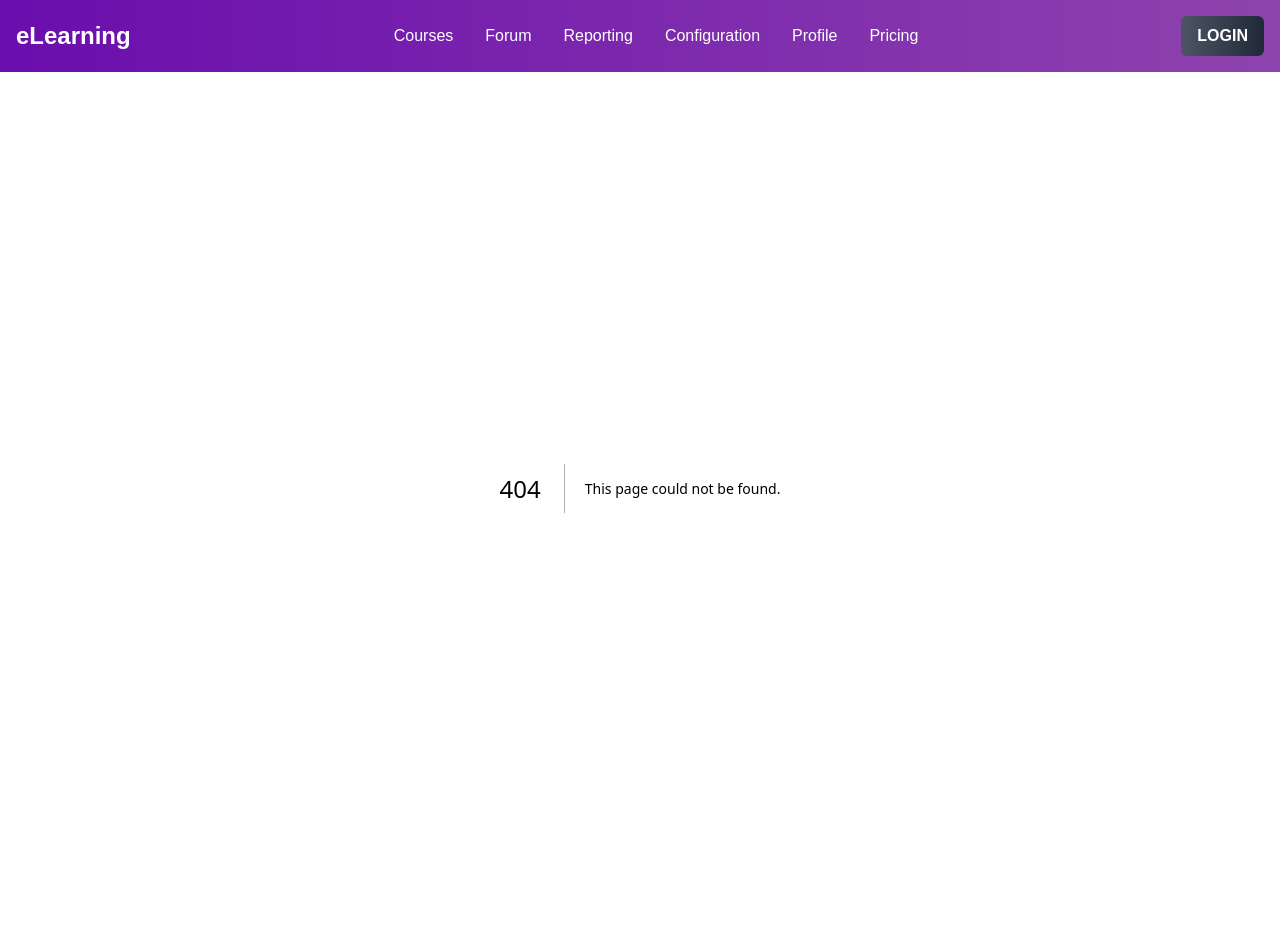
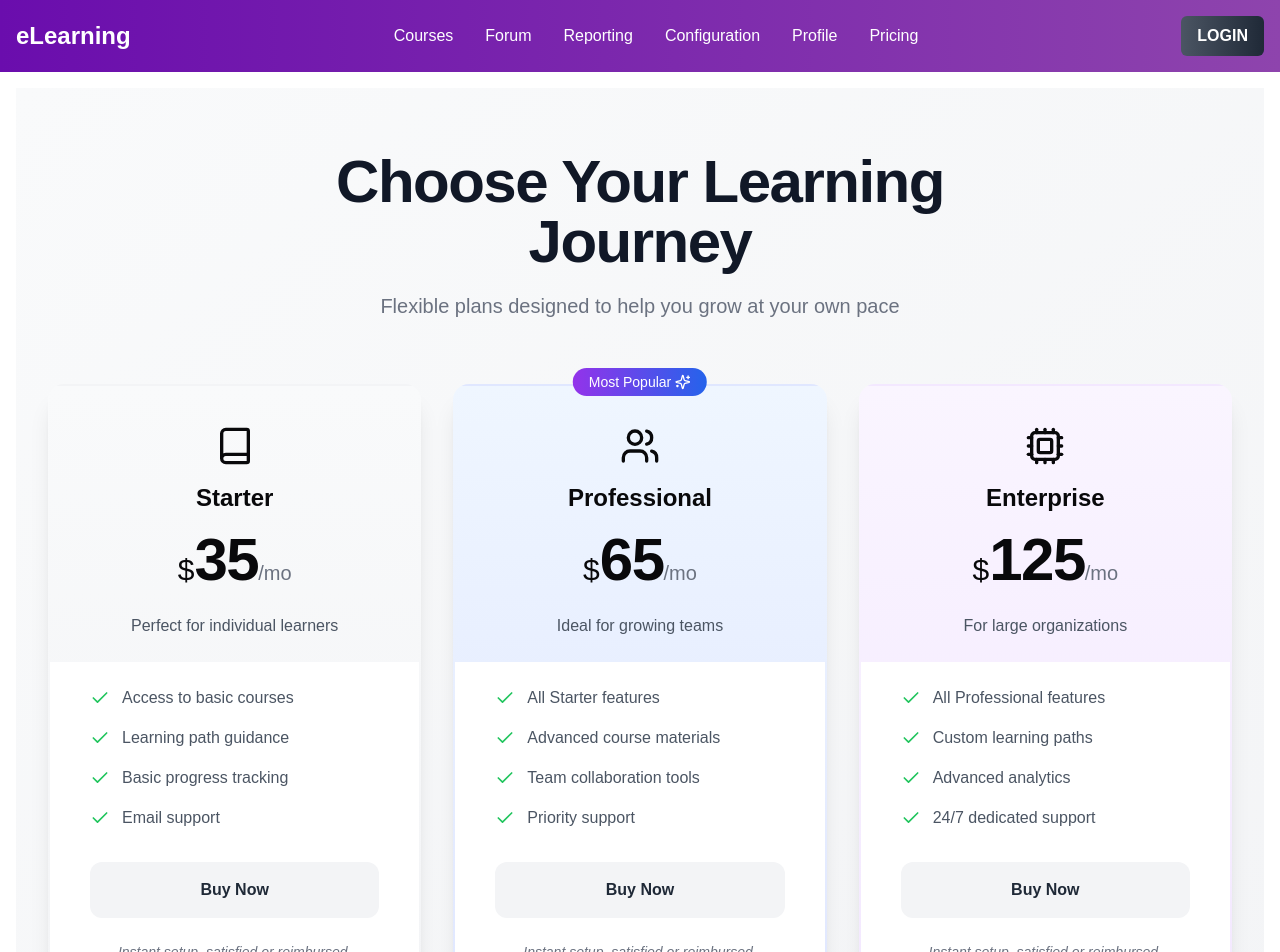
Before and after one commit to VishaL6i9/NextJS-LMS_Sigmat, a Next.js app: page /pricing in a window 1280 px wide. Before the commit this address had no page. Shown: the top 952 px of the page. Before the commit the page ends 904 px from the top, so only its background shows below. Built offline with nearby package versions, Linux system fonts and the light colour scheme.

Commit message:
Added Billing And Pricing Page

```diff
--- /dev/null
+++ b/app/(navbar)/pricing/page.tsx
@@ -0,0 +1,151 @@
+"use client";
+import React, { useState } from 'react';
+import { Check, Sparkles, Book, Users, Cpu } from 'lucide-react';
+
+const PricingCard = ({
+  tier,
+  price,
+  features,
+  bgColor,
+  description,
+  icon: Icon,
+  isPopular
+}: {
+  tier: string;
+  price: number;
+  features: string[];
+  bgColor: string;
+  description: string;
+  icon: React.ElementType;
+  isPopular?: boolean;
+}) => {
+  const [isHovered, setIsHovered] = useState(false);
+
+  return (
+    <div
+      className={`relative transform transition-all duration-300 ease-in-out ${
+        isHovered ? 'scale-105' : ''
+      } ${isPopular ? 'lg:-mt-4' : ''}`}
+      onMouseEnter={() => setIsHovered(true)}
+      onMouseLeave={() => setIsHovered(false)}
+    >
+      {isPopular && (
+        <div className="absolute -top-4 left-1/2 transform -translate-x-1/2">
+          <div className="bg-gradient-to-r from-purple-600 to-blue-600 text-white px-4 py-1 rounded-full text-sm font-medium flex items-center">
+            Most Popular <Sparkles className="w-4 h-4 ml-1" />
+          </div>
+        </div>
+      )}
+      <div className={`flex flex-col rounded-2xl shadow-xl overflow-hidden ${bgColor} border-2 border-transparent transition-all duration-300 ${isHovered ? 'border-indigo-500' : ''}`}>
+        <div className="px-6 py-8 sm:p-10 sm:pb-6">
+          <div className="flex items-center justify-center mb-4">
+            <Icon className={`w-10 h-10 ${isHovered ? 'animate-bounce' : ''}`} />
+          </div>
+          <h3 className="text-2xl font-bold text-center mb-4">{tier}</h3>
+          <div className="flex justify-center items-baseline">
+            <span className="text-3xl font-medium">$</span>
+            <span className="text-6xl font-extrabold tracking-tight">{price}</span>
+            <span className="text-xl font-medium text-gray-500">/mo</span>
+          </div>
+          <div className="mt-6 text-center text-gray-600 font-medium">{description}</div>
+        </div>
+        <div className="flex-1 px-6 pt-6 pb-8 bg-white sm:p-10 sm:pt-6">
+          <ul className="space-y-4">
+            {features.map((feature, index) => (
+              <li key={index} className="flex items-center space-x-3 text-gray-600">
+                <Check className="flex-shrink-0 w-5 h-5 text-green-500" />
+                <span className="text-base">{feature}</span>
+              </li>
+            ))}
+          </ul>
+          <div className="mt-8">
+            <button
+              className={`w-full px-6 py-4 text-center rounded-xl font-semibold transition-all duration-300 ${
+                isHovered
+                  ? 'bg-gradient-to-r from-indigo-600 to-purple-600 text-white transform -translate-y-1'
+                  : 'bg-gray-100 text-gray-800 hover:bg-gray-200'
+              }`}
+            >
+              Buy Now
+            </button>
+          </div>
+          <div className="mt-6 text-center text-sm text-gray-500 italic">
+            Instant setup, satisfied or reimbursed.
+          </div>
+        </div>
+      </div>
+    </div>
+  );
+};
+
+function App() {
+  const pricingTiers = [
+    {
+      tier: "Starter",
+      price: 35,
+      description: "Perfect for individual learners",
+      features: [
+        "Access to basic courses",
+        "Learning path guidance",
+        "Basic progress tracking",
+        "Email support"
+      ],
+      bgColor: "bg-gradient-to-b from-gray-50 to-gray-100",
+      icon: Book
+    },
+    {
+      tier: "Professional",
+      price: 65,
+      description: "Ideal for growing teams",
+      features: [
+        "All Starter features",
+        "Advanced course materials",
+        "Team collaboration tools",
+        "Priority support"
+      ],
+      bgColor: "bg-gradient-to-b from-blue-50 to-indigo-100",
+      icon: Users,
+      isPopular: true
+    },
+    {
+      tier: "Enterprise",
+      price: 125,
+      description: "For large organizations",
+      features: [
+        "All Professional features",
+        "Custom learning paths",
+        "Advanced analytics",
+        "24/7 dedicated support"
+      ],
+      bgColor: "bg-gradient-to-b from-purple-50 to-purple-100",
+      icon: Cpu
+    }
+  ];
+
+  return (
+    <div className="min-h-screen bg-gradient-to-br from-gray-50 to-gray-100 py-16 px-4 sm:px-6 lg:px-8">
+      <div className="max-w-7xl mx-auto">
+        <div className="text-center max-w-3xl mx-auto mb-16">
+          <h1 className="text-4xl font-extrabold text-gray-900 sm:text-5xl sm:tracking-tight lg:text-6xl">
+            Choose Your Learning Journey
+          </h1>
+          <p className="mt-5 text-xl text-gray-500">
+            Flexible plans designed to help you grow at your own pace
+          </p>
+        </div>
+        <div className="mt-16 space-y-12 lg:space-y-0 lg:grid lg:grid-cols-3 lg:gap-x-8">
+          {pricingTiers.map((tier) => (
+            <PricingCard key={tier.tier} {...tier} />
+          ))}
+        </div>
+        <div className="mt-16 text-center">
+          <p className="text-base text-gray-500">
+            Need a custom plan? <a href="#" className="font-medium text-indigo-600 hover:text-indigo-500">Contact us</a>
+          </p>
+        </div>
+      </div>
+    </div>
+  );
+}
+
+export default App;
```
